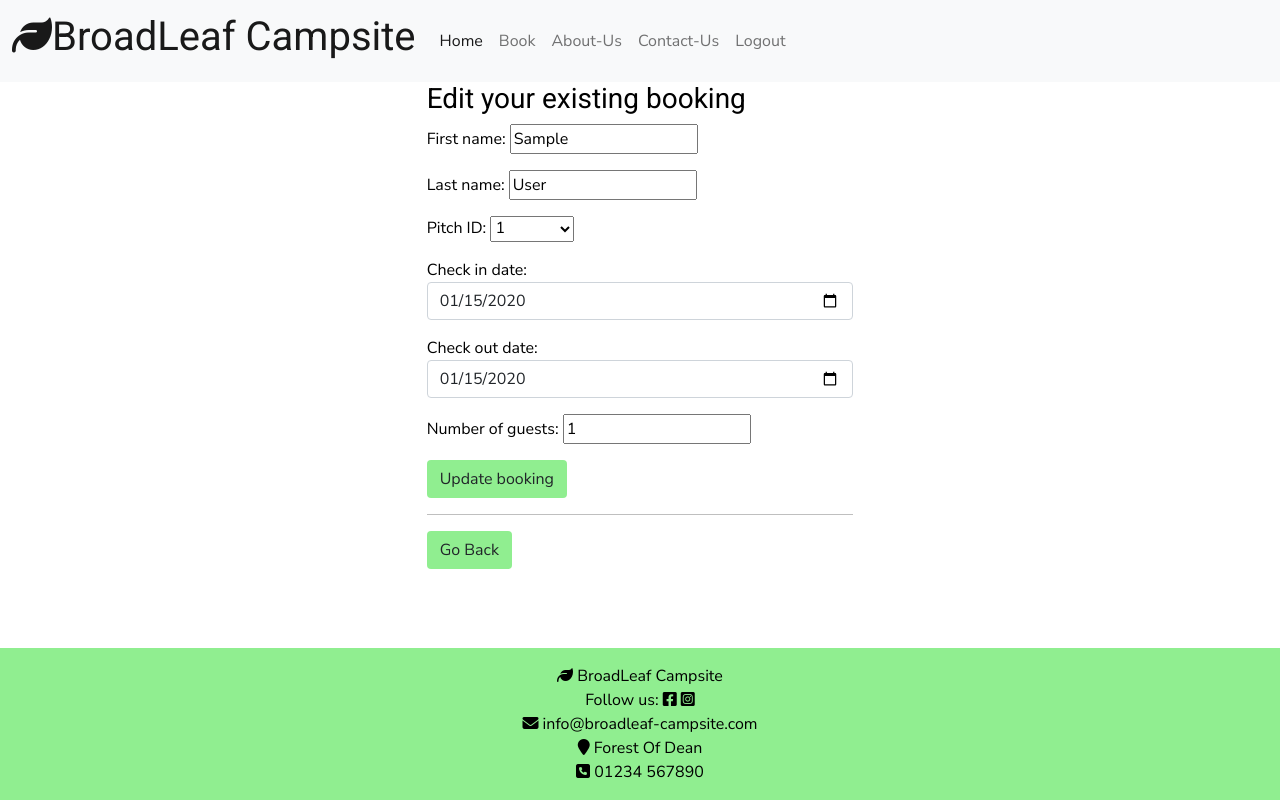
After one commit to TR94/broadleaf-campsite, a Django app: page /edit/1 in a window 1280 px wide. The commit adds this page. Run offline with Django 3.2, Linux system fonts and the light colour scheme; a user stored in the database is signed in; tables that the repository leaves empty hold one stand-in row (values such as "Sample post").

Commit message:
Update to edit booking functionality

```diff
--- a/booking/urls.py
+++ b/booking/urls.py
@@ -1,9 +1,11 @@
 from . import views
 from django.urls import path
+
 
 urlpatterns = [
     path('', views.ProductList.as_view(), name='home'),
     path('view_booking/', views.BookingList.as_view(), name='view_booking'),
     path('make_booking/', views.make_booking, name='make_booking'),
     path('my_bookings/', views.MyBookings.as_view(), name='my_bookings'),
+    path('edit/<booking_id>', views.edit_booking, name='edit'),
 ]
--- a/booking/views.py
+++ b/booking/views.py
@@ -80,6 +80,23 @@ def make_booking(request):
     }
     return render(request, 'make_booking.html', context)
 
+# edit (update) a booking - only bookings specific to that user
+def edit_booking(request, booking_id):
+    booking = get_object_or_404(Booking, id=booking_id)
+
+    if request.method == 'POST':
+        form= BookingForm(request.POST, instance=booking)
+        if form.is_valid():
+            form.save()
+            return redirect('view_booking')
+
+    form = BookingForm(instance=booking)
+    context = {
+        'form': form
+    }
+    return render(request, 'edit_booking.html', context)
+
+
 # cancel (delete) a booking - user only
 @login_required()
 def cancel_booking(request, booking_id):
--- a/broadleaf/settings.py
+++ b/broadleaf/settings.py
@@ -29,7 +29,7 @@ SECRET_KEY = 'tywn!h9cf)ztvx_u9ylcl*dp(1(a-__@^us!p!zelmm$0v+9cy'
 # SECURITY WARNING: don't run with debug turned on in production!
 DEBUG = True
 
-ALLOWED_HOSTS = ['8000-tr94-broadleafcampsit-m9ema50p45t.ws-eu106.gitpod.io','broadleaf-booking-6b23cb1d45f9.herokuapp.com', 'localhost']
+ALLOWED_HOSTS = ['8000-tr94-broadleafcampsit-3l8w4wqh12i.ws-eu106.gitpod.io','broadleaf-booking-6b23cb1d45f9.herokuapp.com', 'localhost']
 
 
 # Application definition
--- /dev/null
+++ b/templates/edit_booking.html
@@ -0,0 +1,21 @@
+{% extends "base.html" %}
+
+{% block content %}
+
+<section class="col-md-4 offset-md-4">
+    <div class="row">
+        <div class="col">
+            <h3>Edit your existing booking</h3>
+            <form id="edit_booking_form" method="POST">
+                {% csrf_token %}
+                {{ form.as_p}}
+                <p>
+                    <button class="btn btn-green" type="submit" role="button">Update booking</button>
+                <hr>
+                <a class="btn btn-green" href="{% url 'view_booking' %}" role="button">Go Back</a>
+                </p>
+            </form>
+        </div>
+    </div>
+</section>
+{% endblock %}
```
Also changed, not shown: templates/my_booking.html (+6 -2 lines).
